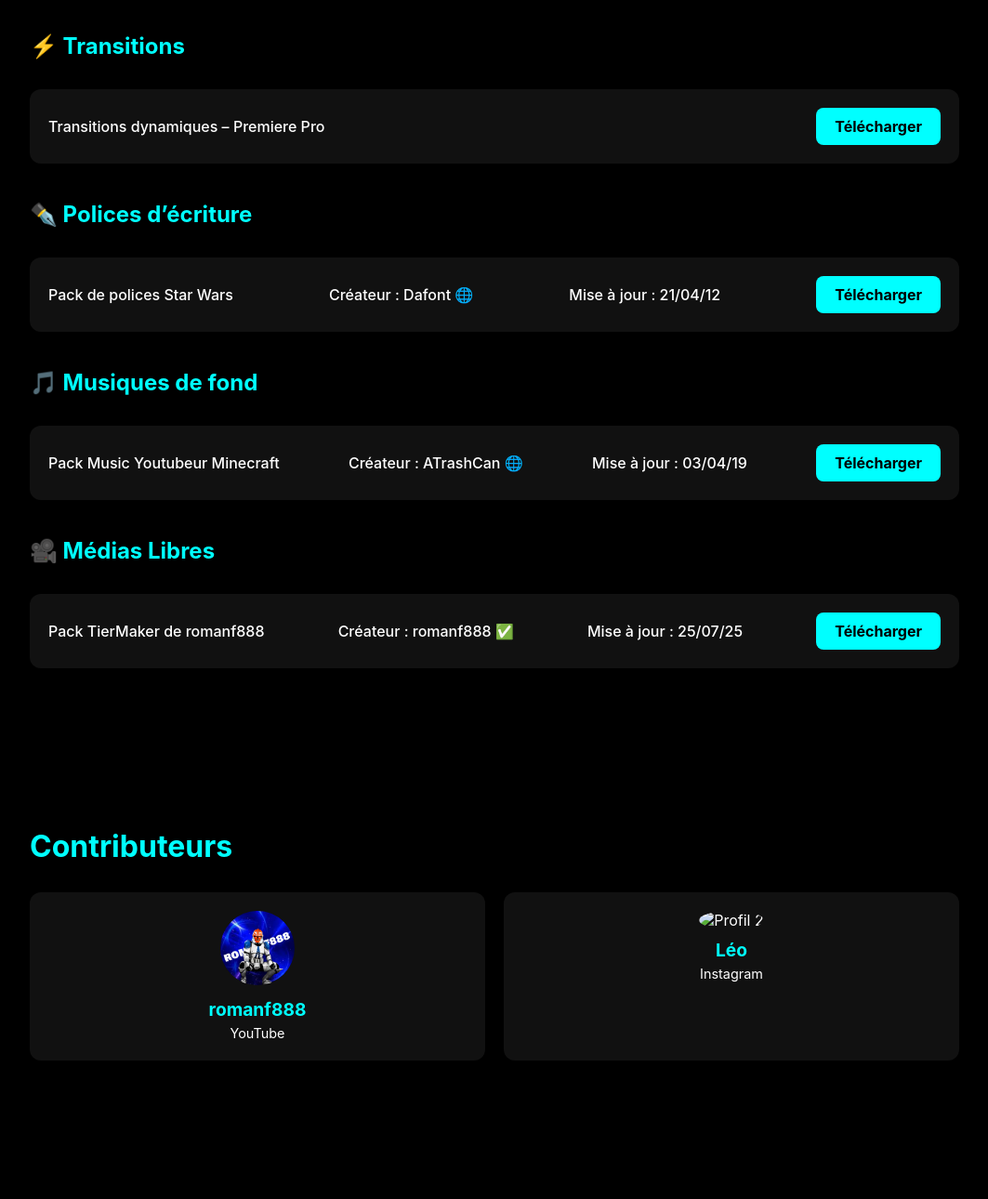
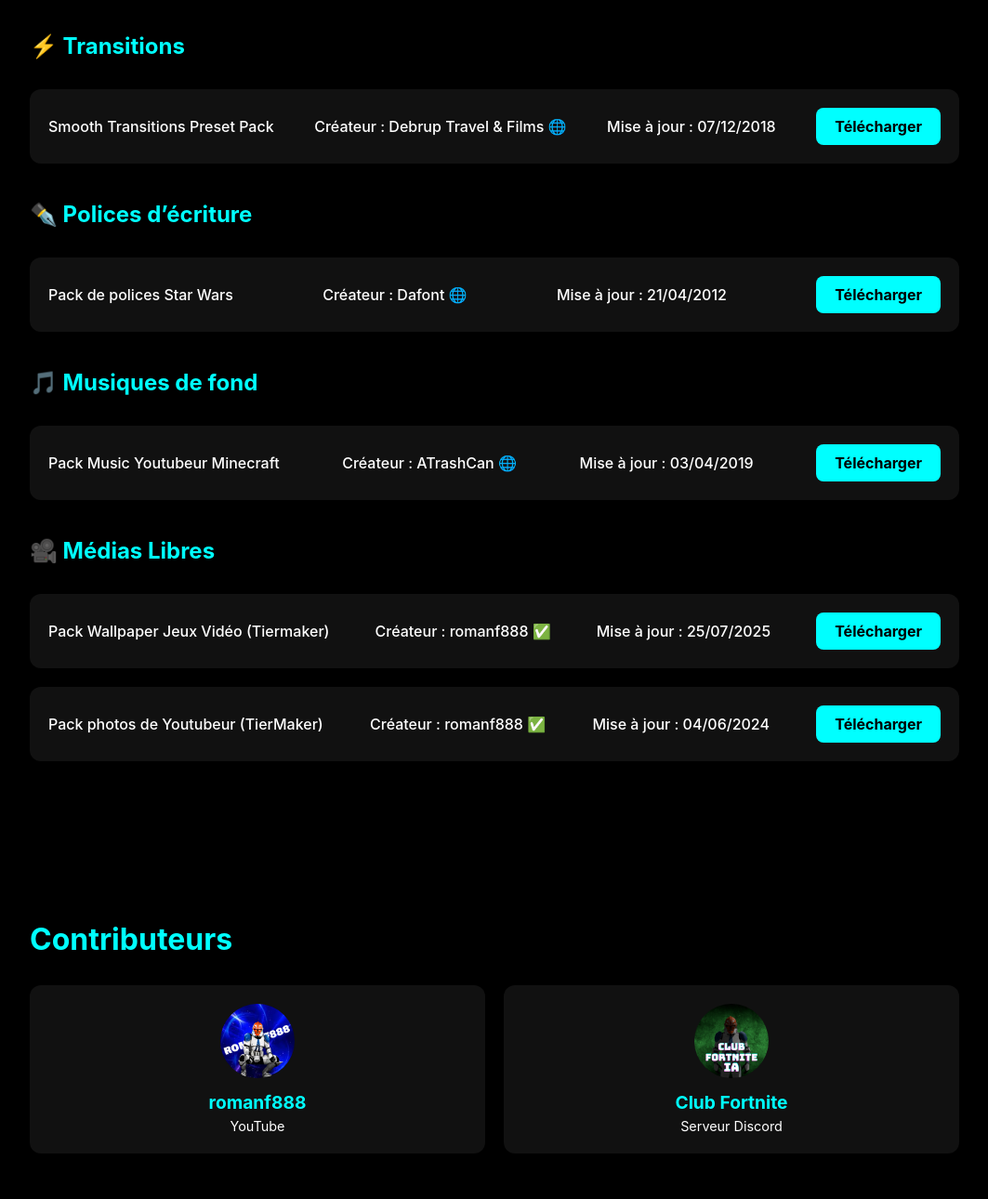
Before and after one commit to romanf888/FXLab, a plain HTML site: page index.html in a window 1280 px wide. Shown: the part 940-2230 px from the top of the page at 93% size, without its empty margins (108-1171 px from the left). Drawn offline with Linux system fonts and the light colour scheme.

Commit message:
Add files via upload

```diff
--- a/index.html
+++ b/index.html
@@ -295,15 +295,17 @@
 
     <h4 id="transitions">⚡ Transitions</h4>
     <div class="preset">
-      <p>Transitions dynamiques – Premiere Pro</p>
-      <a href="https://dropbox.com/transition-pack" target="_blank">Télécharger</a>
+      <p>Smooth Transitions Preset Pack</p>
+      <p>Créateur : Debrup Travel & Films 🌐</p>
+      <p>Mise à jour : 07/12/2018</p>
+      <a href="https://drive.google.com/file/d/1tdREA-tGFz_EKFgXW3NCNWHJDrrkiq9k/view" target="_blank">Télécharger</a>
     </div>
 
     <h4 id="polices">✒️ Polices d’écriture</h4>
     <div class="preset">
       <p>Pack de polices Star Wars</p>
       <p>Créateur : Dafont 🌐</p>
-      <p>Mise à jour : 21/04/12</p>
+      <p>Mise à jour : 21/04/2012</p>
       <a href="https://www.dafont.com/fr/star-jedi.font" target="_blank">Télécharger</a>
     </div>
 
@@ -311,16 +313,23 @@
     <div class="preset">
       <p>Pack Music Youtubeur Minecraft</p>
       <p>Créateur : ATrashCan 🌐</p>
-      <p>Mise à jour : 03/04/19</p>
+      <p>Mise à jour : 03/04/2019</p>
       <a href="https://drive.google.com/drive/folders/12WOY9GSO-vzHcJGz19avpRdbGQsEaAmz?usp=sharing" target="_blank">Télécharger</a>
     </div>
 
     <h4 id="médias">🎥 Médias Libres</h4>
     <div class="preset">
-      <p>Pack TierMaker de romanf888</p>
+      <p>Pack Wallpaper Jeux Vidéo (Tiermaker)</p>
       <p>Créateur : romanf888 ✅</p>
-      <p>Mise à jour : 25/07/25</p>
-      <a href="https://drive.google.com/drive/folders/1tcrS1Jj2-9IE_GbgFzef-gg52tqyEdYy?usp=sharing" target="_blank">Télécharger</a>
+      <p>Mise à jour : 25/07/2025</p>
+      <a href="https://drive.google.com/drive/folders/1Or9k8pXCYIXP8afcAVGFITjqgcaYteWl?usp=sharing" target="_blank">Télécharger</a>
+    </div>
+
+    <div class="preset">
+      <p>Pack photos de Youtubeur (TierMaker)</p>
+      <p>Créateur : romanf888 ✅</p>
+      <p>Mise à jour : 04/06/2024</p>
+      <a href="https://drive.google.com/drive/folders/1rkk2cnZv1YM_CWG0DwI0sqtJLWTuQOmo?usp=sharing" target="_blank">Télécharger</a>
     </div>
   </section>
 
@@ -333,9 +342,9 @@
         <a href="https://www.youtube.com/@romanf888" target="_blank">YouTube</a>
       </div>
       <div class="contributor">
-        <img src="img/profil2.png" alt="Profil 2" />
-        <h4>Léo</h4>
-        <a href="https://instagram.com/leo" target="_blank">Instagram</a>
+        <img src="Club_Fortnite_IA.png" alt="Profil 2" />
+        <h4>Club Fortnite</h4>
+        <a href="https://discord.gg/S8v7R2SSB9" target="_blank">Serveur Discord</a>
       </div>
       <!-- Ajoute d'autres contributeurs ici -->
     </div>
```
Also changed, not shown: Club_Fortnite_IA.png (added).
